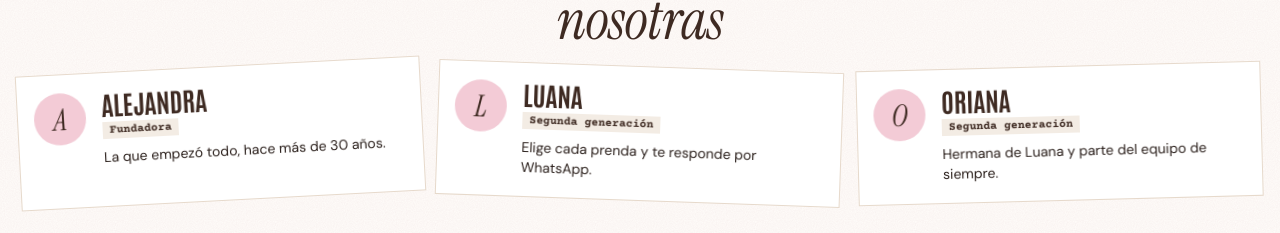
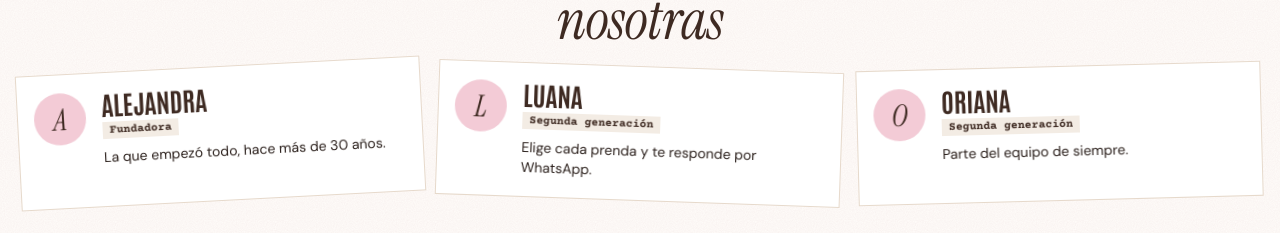
Before and after one commit to issmoda/Portada-prueba, a plain HTML site: page quienes.html in a window 1280 px wide. Shown: the part 995-1228 px from the top of the page. Drawn offline with nearby package versions, Linux system fonts and the light colour scheme; a web font is replaced by a local one.

Commit message:
Oriana: texto sin parentesco

```diff
--- a/quienes.html
+++ b/quienes.html
@@ -62,7 +62,7 @@
   <div class="tres">
     <div class="pers pega" style="--r:-6deg;--r2:-3deg"><span class="ini">A</span><b>Alejandra</b><small>Fundadora</small><p>La que empezó todo, hace más de 30 años.</p></div>
     <div class="pers pega" style="--r:5deg;--r2:2deg"><span class="ini">L</span><b>Luana</b><small>Segunda generación</small><p>Elige cada prenda y te responde por WhatsApp.</p></div>
-    <div class="pers pega" style="--r:-4deg;--r2:-1.5deg"><span class="ini">O</span><b>Oriana</b><small>Segunda generación</small><p>Hermana de Luana y parte del equipo de siempre.</p></div>
+    <div class="pers pega" style="--r:-4deg;--r2:-1.5deg"><span class="ini">O</span><b>Oriana</b><small>Segunda generación</small><p>Parte del equipo de siempre.</p></div>
   </div>
 </section>
 
```
